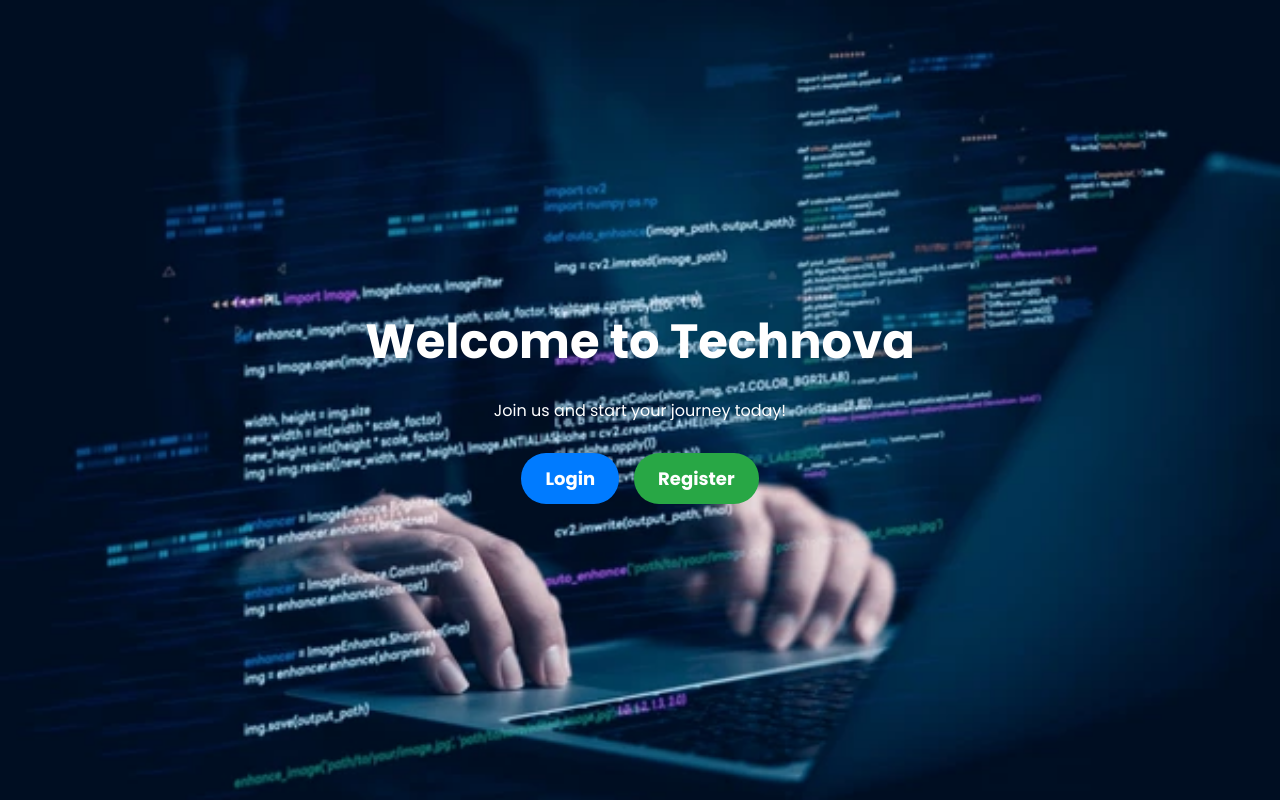
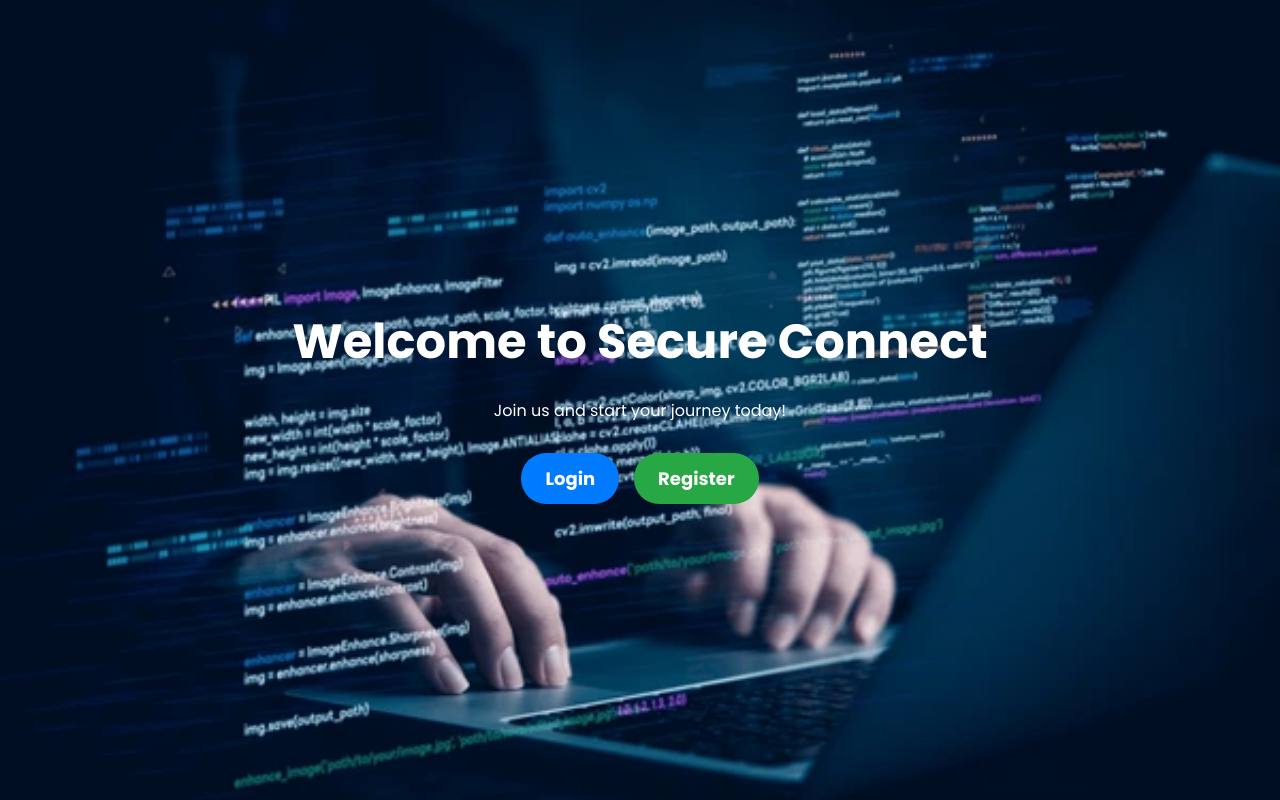
Before and after one commit to Dulakshi-2002/Login-and-Registration, a React (Vite) app in the folder client/: page / in a window 1280 px wide. Built offline with nearby package versions, Linux system fonts and the light colour scheme.

Commit message:
Update Landing page title and enhance Dashboard and Logout styles for better readability

```diff
--- a/client/src/pages/Landing.jsx
+++ b/client/src/pages/Landing.jsx
@@ -7,7 +7,7 @@ const Landing = () => {
   return (
     <div className='landing-main'>
 
-      <h1>Welcome to Technova</h1>
+      <h1>Welcome to Secure  Connect</h1>
       <p>Join us and start your journey today!</p>
       <div className="button-container">
         <Link to="/login" className="landing-login-button">Login</Link>
--- a/client/src/styles/Dashboard.css
+++ b/client/src/styles/Dashboard.css
@@ -12,13 +12,13 @@
   background-size: cover;
   background-position: center;
   background-repeat: no-repeat;
-  color: white; /* Ensuring text is visible on any background */
+  color: black; /* Ensuring text is visible on any background */
 }
 
 .dashboard-main p {
   font-size: 20px;
   padding: 0 20px;
-  color: #D3D3D3; /* Light gray for better readability */
+  color: black; /* Light gray for better readability */
 }
 
 /* Blue Theme Button */
--- a/client/src/styles/Logout.css
+++ b/client/src/styles/Logout.css
@@ -11,6 +11,6 @@
   background-size: cover;
   background-position: center;
   background-repeat: no-repeat;
-  color: white; /* Ensuring text is visible on any background */
+  color: black; /* Ensuring text is visible on any background */
 
 }
```
Also changed, not shown: client/src/assets/dashboard.jpg.
